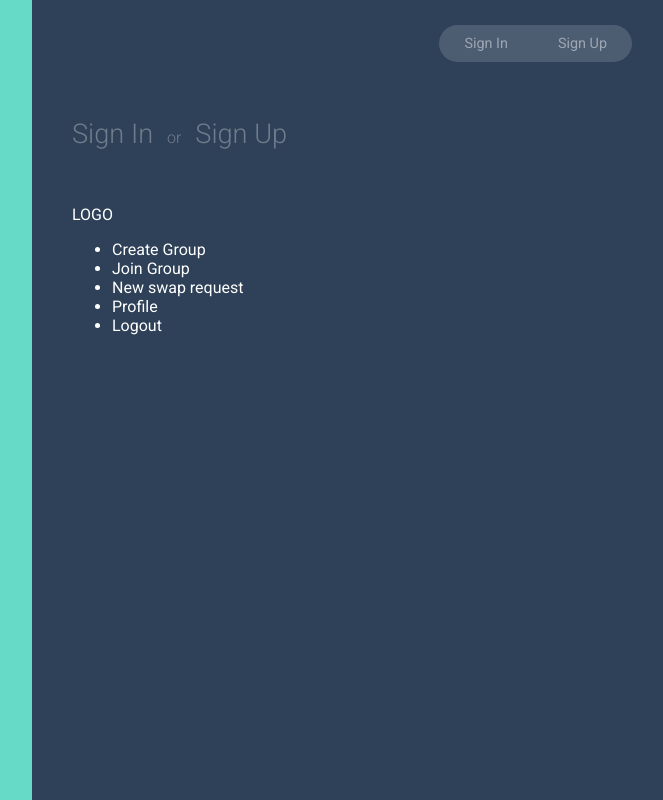
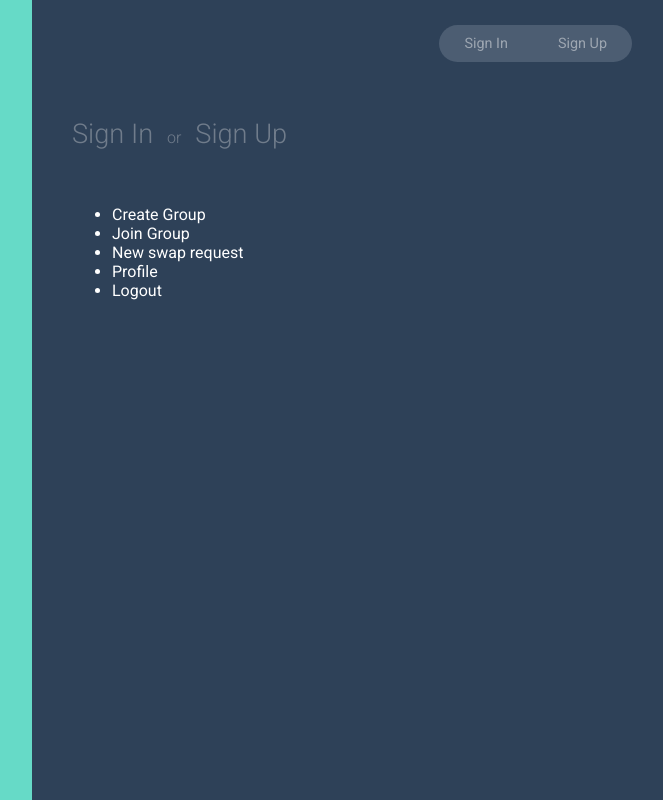
Before and after one commit to havszab/foodswap-frontend, a React app: page /#/list-foods in a window 1280 px wide. Shown: the whole page, without its empty margins (608-1271 px from the left). Built offline with nearby package versions, Linux system fonts and the light colour scheme; no server answers.

Commit message:
fetch api implemented again

```diff
--- a/src/App.js
+++ b/src/App.js
@@ -20,14 +20,14 @@ class App extends Component {
         fetch(API)
             .then(response => {
                 response.json().then(function(data) {
-                    thisRef.setState({ groups: data.render.toString() })
+                    thisRef.setState({ groups: data.render })
                 });
             } );
     }
 
   render() {
     return (
-      <Router basename="/react-auth-ui/">
+      <Router basename="/react-auth-ui/" >
         <div className="App">
           <div className="App__Aside" />
           <div className="App__Form">
--- a/src/pages/Navbar/Navbar.js
+++ b/src/pages/Navbar/Navbar.js
@@ -6,7 +6,7 @@ class NavBar extends Component {
     return (
       <header className={classes.navbar}>
         <nav className={classes.navbar_nav}>
-          <div className={classes.nav_logo}>LOGO</div>
+          <div className={classes.nav_logo}>{this.props.groups}</div>
           <div className={classes.spacer} />
           <div className={classes.navbar_nav_items}>
             <ul>
```
